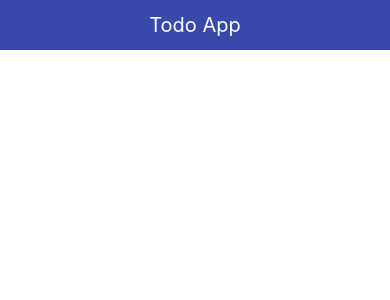
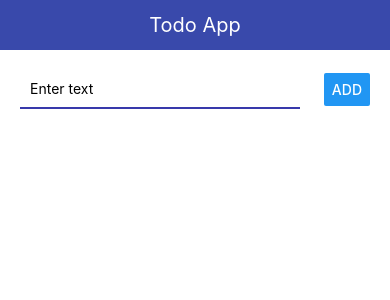
Before and after one commit to DrusMarkonii/React-native, a React Native app: screen / in a window 390 px wide. Shown: the top 300 px of the page. Built offline with nearby package versions, Linux system fonts and the light colour scheme.

Commit message:
add addTodo component

```diff
--- a/App.js
+++ b/App.js
@@ -1,12 +1,32 @@
-import { StatusBar } from 'expo-status-bar';
-import { StyleSheet, Text, View, SafeAreaView } from 'react-native';
-import Navbar from './src/components/Navbar/Navbar';
+import { StatusBar } from "expo-status-bar";
+import { useState } from "react";
+import { StyleSheet, Text, View, SafeAreaView } from "react-native";
+import { AddTodo } from "./src/components/AddTodo/AddTodo";
+import Navbar from "./src/components/Navbar/Navbar";
+import Todo from "./src/components/Todo/Todo";
 
 export default function App() {
+  const [todos, setTodos] = useState([]);
+
+  const addTodo = (title) => {
+    setTodos((prev) => [
+      {
+        id: Date.now().toString(),
+        title,
+      },
+      ...prev,
+    ]);
+  };
 
   return (
-    <SafeAreaView style={styles.container}>
-      <Navbar title="Todo App"/>
+    <SafeAreaView>
+      <Navbar title="Todo App" />
+      <View style={styles.container}>
+        <AddTodo onSubmit={addTodo} />
+        <View>
+          {todos.map((todo) => <Todo key={todo.id} todo={todo}/>)}
+        </View>
+      </View>
       <StatusBar style="auto" />
     </SafeAreaView>
   );
@@ -14,6 +34,7 @@ export default function App() {
 
 const styles = StyleSheet.create({
   container: {
+    paddingHorizontal: 20,
+    paddingVertical: 20,
   },
-
 });
--- /dev/null
+++ b/src/components/AddTodo/AddTodo.js
@@ -0,0 +1,41 @@
+import React, { useState } from "react";
+import { View, StyleSheet, TextInput, Button } from "react-native";
+
+export const AddTodo = ({ onSubmit }) => {
+  const [inputValue, setInputValue] = useState("");
+
+  const pressHandler = () => {
+    if (inputValue) {
+      onSubmit(inputValue);
+      setInputValue("");
+    }
+  };
+
+  return (
+    <View style={styles.block}>
+      <TextInput
+        style={styles.input}
+        value={inputValue}
+        onChangeText={setInputValue}
+        placeholder="Enter text"
+      />
+      <Button title="Add" onPress={pressHandler} />
+    </View>
+  );
+};
+
+const styles = StyleSheet.create({
+  block: {
+    flexDirection: "row",
+    justifyContent: "space-between",
+    alignItems: "center",
+    marginBottom: 15,
+  },
+  input: {
+    width: "80%",
+    borderStyle: "solid",
+    borderBottomWidth: 2,
+    borderBottomColor: "#3839ab",
+    padding: 10,
+  },
+});
--- /dev/null
+++ b/src/components/Todo/Todo.js
@@ -0,0 +1,22 @@
+import { StatusBar } from "expo-status-bar";
+import { StyleSheet, Text, View, SafeAreaView } from "react-native";
+
+export default function Todo({ todo }) {
+  return (
+    <View style={styles.todo}>
+      <Text style={styles.text}>{todo.title}</Text>
+    </View>
+  );
+}
+
+const styles = StyleSheet.create({
+  todo: {
+      flexDirection: 'row',
+      alignItems: 'center',
+      padding: 15,
+      borderWidth: 1,
+      borderColor: '#eee',
+      borderRadius: 5,
+      marginBottom: 10
+  },
+});
```
